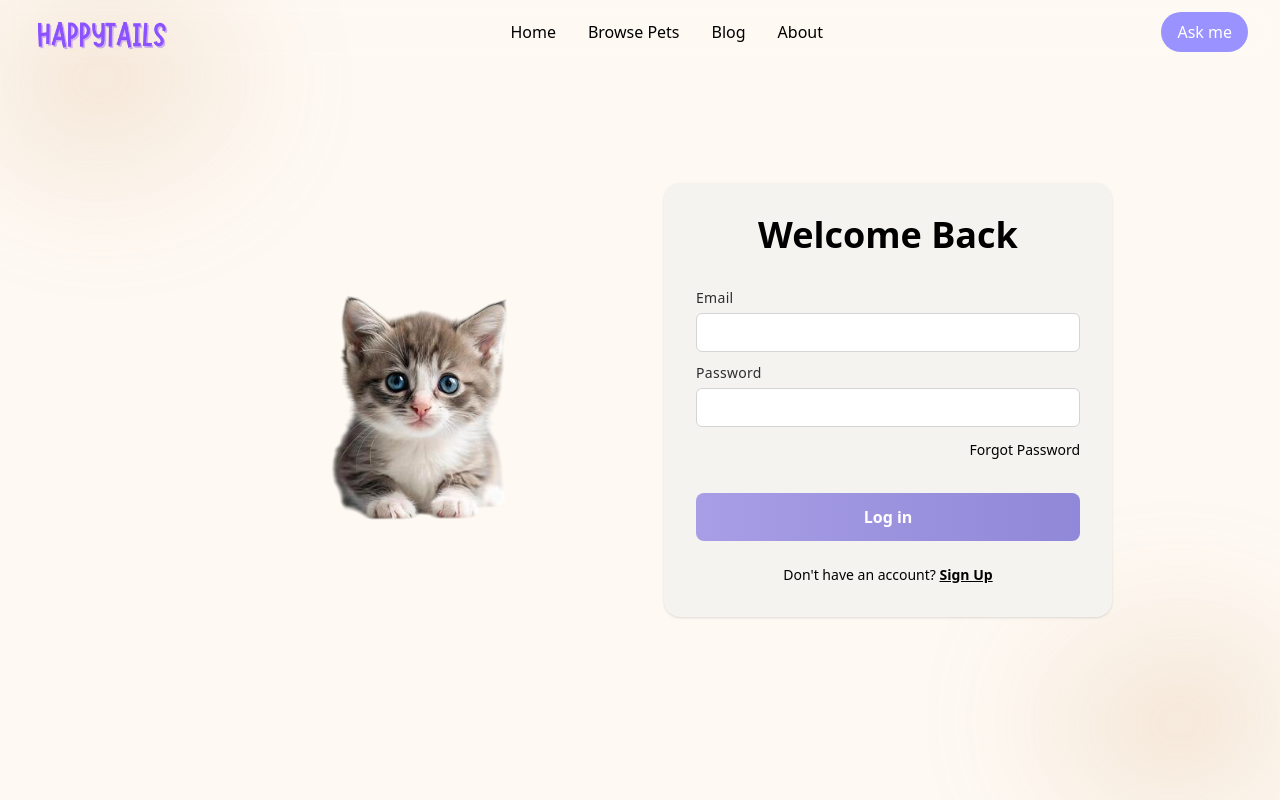
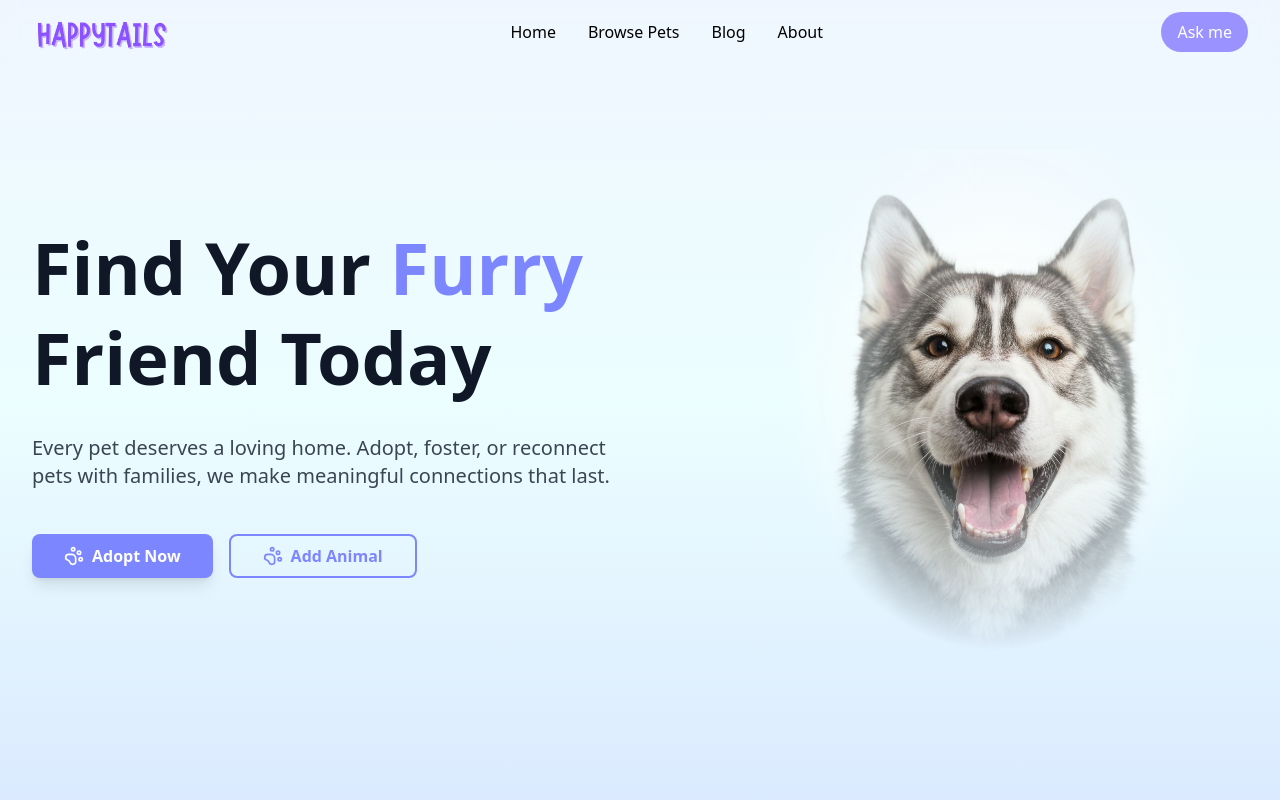
Before and after one commit to independent-project-2/HappyTail-Frontend, a React (Vite) app: page /home in a window 1280 px wide. Before the commit this address led to /login. Built offline with nearby package versions, Linux system fonts and the light colour scheme.

Commit message:
remove: unused imports

```diff
--- a/src/App.tsx
+++ b/src/App.tsx
@@ -6,6 +6,7 @@ import Navbar from './components/nav';
 import Chatbot from './pages/chatbot';
 import Blog from './pages/blog';
 import BrowsePets from './pages/BrowsePets';
+import Home from './pages/Home';
 
 
 import './App.css';
@@ -26,7 +27,7 @@ function App() {
         <Route path="/ask-me" element={<Chatbot />} />
 
         {/* Redirect old routes to loading */}
-        <Route path="/home" element={<Navigate to="/" replace />} />
+        <Route path="/home" element={<Home />} />
         <Route path="/browse-pets" element={<BrowsePets />} />
         <Route path="/blog" element={<Blog />} />
         <Route path="/about" element={<Navigate to="/" replace />} />
--- a/src/pages/AddPets.tsx
+++ b/src/pages/AddPets.tsx
@@ -1,4 +1,3 @@
-import React from 'react'
 import ImageUpload from '../components/ImageUpload'
 
 function AddPets() {
--- a/src/pages/BrowsePets.tsx
+++ b/src/pages/BrowsePets.tsx
@@ -1,5 +1,5 @@
 import DogCard from "../components/DogCard";
-import ViewPets from "../components/ViewPets";
+
 
 const dummyDogCardProps = {
     imageUrl: "../../assets/images/germen-sheperd.jpg",
```
